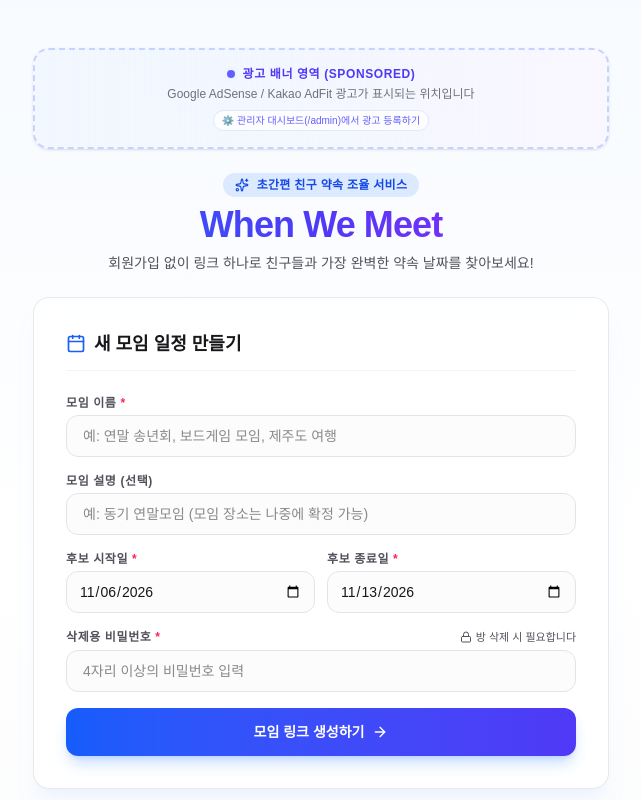
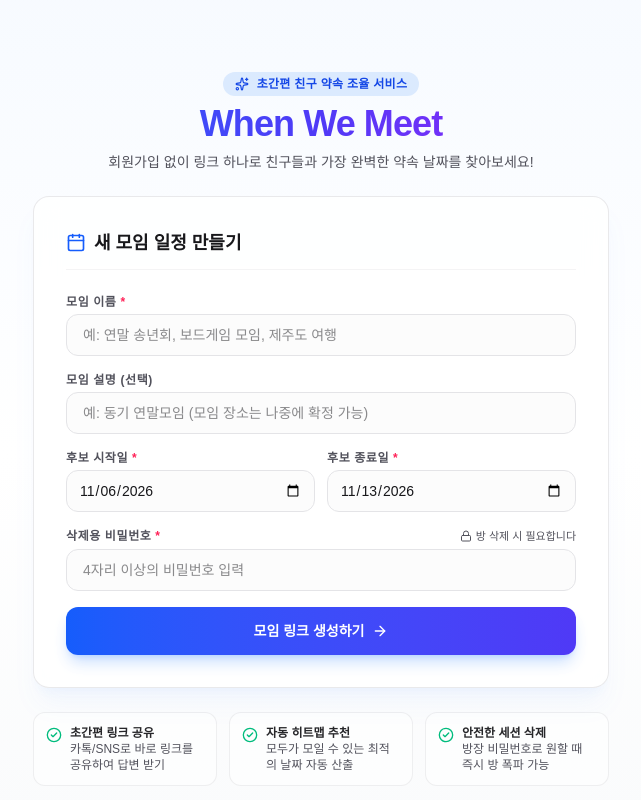
Before and after one commit to bjlee81/when-we-meet, a Next.js app: page / in a window 1280 px wide. Shown: the top 800 px of the page, without its empty margins (319-960 px from the left). Built offline with nearby package versions, Linux system fonts and the light colour scheme; no server answers; the database is empty.

Commit message:
fix: clean AdBanner placeholder and read environment variables as fallback

```diff
--- a/src/components/AdBanner.tsx
+++ b/src/components/AdBanner.tsx
@@ -36,14 +36,22 @@ export const AdBanner: React.FC<AdBannerProps> = ({
         if (data && data.settings) {
           setAdConfig({
             ad_enabled: data.settings.ad_enabled === 'true',
-            ad_google_client_id: data.settings.ad_google_client_id || '',
-            ad_google_slot_id: data.settings.ad_google_slot_id || '',
-            ad_kakao_unit_id: data.settings.ad_kakao_unit_id || '',
+            ad_google_client_id: data.settings.ad_google_client_id || process.env.NEXT_PUBLIC_ADSENSE_CLIENT_ID || '',
+            ad_google_slot_id: data.settings.ad_google_slot_id || process.env.NEXT_PUBLIC_ADSENSE_SLOT_ID || '',
+            ad_kakao_unit_id: data.settings.ad_kakao_unit_id || process.env.NEXT_PUBLIC_ADFIT_UNIT_ID || '',
             ad_custom_html: data.settings.ad_custom_html || '',
           });
         }
       })
-      .catch((e) => console.log('Ad settings load skipped:', e));
+      .catch((e) => {
+        // 네트워크 실패 시 환경변수 fallback
+        setAdConfig((prev) => ({
+          ...prev,
+          ad_google_client_id: process.env.NEXT_PUBLIC_ADSENSE_CLIENT_ID || '',
+          ad_google_slot_id: process.env.NEXT_PUBLIC_ADSENSE_SLOT_ID || '',
+          ad_kakao_unit_id: process.env.NEXT_PUBLIC_ADFIT_UNIT_ID || '',
+        }));
+      });
   }, []);
 
   // 2. 구글 애드센스 활성화된 경우 광고 push 및 스크립트 동적 로드
@@ -115,31 +123,6 @@ export const AdBanner: React.FC<AdBannerProps> = ({
     );
   }
 
-  // 광고 미등록 시 사용자 및 개발자에게 보이는 안내 배너 (모임방에서도 항상 선명하게 표시!)
-  return (
-    <div
-      ref={containerRef}
-      className={`relative overflow-hidden rounded-2xl border-2 border-dashed border-indigo-200 dark:border-indigo-900/60 bg-gradient-to-r from-blue-50/70 via-indigo-50/50 to-purple-50/70 dark:from-zinc-900/80 dark:via-indigo-950/30 dark:to-zinc-900/80 p-4 text-center my-4 shadow-sm flex flex-col items-center justify-center transition-all ${
-        format === 'horizontal' ? 'w-full min-h-[90px]' : 'w-full max-w-sm min-h-[200px]'
-      } ${className}`}
-      data-ad-slot={slotId}
-    >
-      <div className="flex items-center gap-2 text-xs font-bold text-indigo-600 dark:text-indigo-400">
-        <span className="flex h-2 w-2 relative">
-          <span className="animate-ping absolute inline-flex h-full w-full rounded-full bg-indigo-400 opacity-75"></span>
-          <span className="relative inline-flex rounded-full h-2 w-2 bg-indigo-500"></span>
-        </span>
-        <span className="tracking-wider">광고 배너 영역 (SPONSORED)</span>
-      </div>
-      <p className="text-xs text-zinc-500 dark:text-zinc-400 mt-1">
-        Google AdSense / Kakao AdFit 광고가 표시되는 위치입니다
-      </p>
-      <a
-        href="/admin"
-        className="mt-2 text-[10px] text-indigo-500 dark:text-indigo-400 hover:underline inline-flex items-center gap-1 font-medium bg-white/80 dark:bg-zinc-800 px-2 py-0.5 rounded-full border border-indigo-100 dark:border-indigo-900/50"
-      >
-        ⚙️ 관리자 대시보드(/admin)에서 광고 등록하기
-      </a>
-    </div>
-  );
+  // 광고가 미설정된 경우: 일반 사용자 화면에서는 깔끔하게 아무것도 노출하지 않음 (빈 박스/관리자 유도 배너 제거)
+  return null;
 };
```
